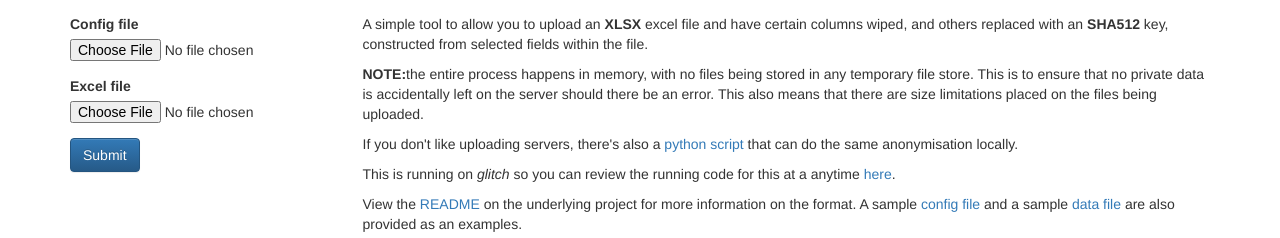
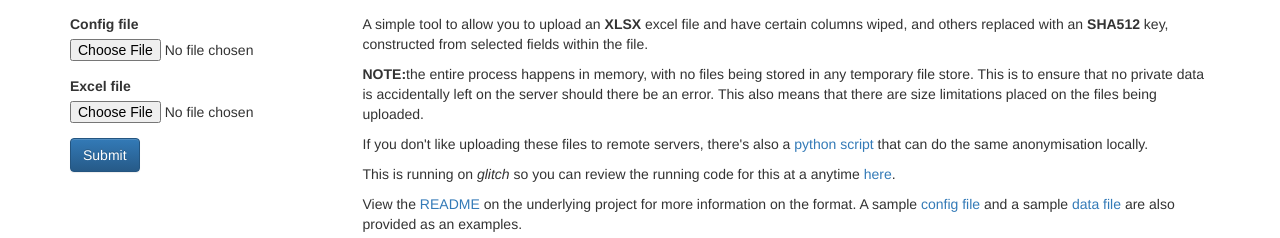
Before and after one commit to braindelay/xls-secret-server, a website: page views/index.html in a window 1280 px wide. Shown: the part 58-296 px from the top of the page. Drawn offline with nearby package versions, Linux system fonts and the light colour scheme.

Commit message:
😄🍑 Updated with Glitch

```diff
--- a/views/index.html
+++ b/views/index.html
@@ -63,7 +63,7 @@
               also means that there are size limitations placed on the files being uploaded.
           </p>
           <p>
-              If you don't like uploading servers, there's also a
+              If you don't like uploading these files to remote servers, there's also a
               <a href="https://github.com/braindelay/xls-secret">python script</a>
               that can do the same anonymisation locally.
           </p>
```
